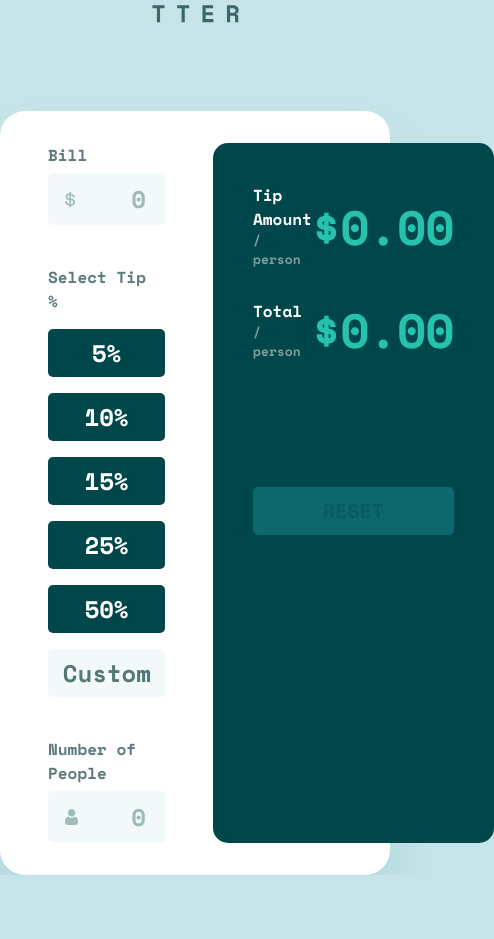
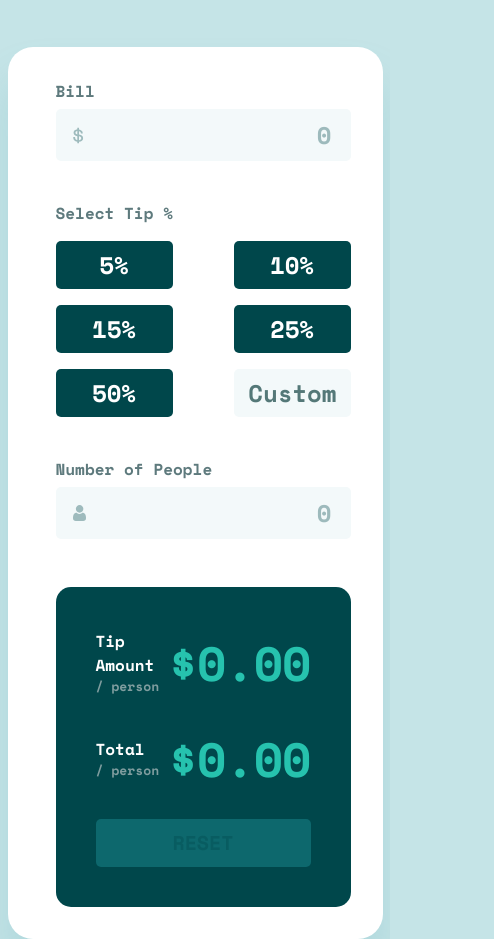
Before and after one commit to ostapyshyn/FM-Tip-calculator-app, a React (Create React App) app: page / in a window 390 px wide. Shown: the whole page, 494 px wide, since content can reach past the window. Before the commit the page ends 875 px from the top, so only its background shows below. Built offline with nearby package versions, Linux system fonts and the light colour scheme.

Commit message:
Start mobile

```diff
--- a/src/components/Calculator/Calculator.module.scss
+++ b/src/components/Calculator/Calculator.module.scss
@@ -1,3 +1,5 @@
+@import '../../index.scss';
+
 .logo {
   margin-bottom: 88px;
 }
@@ -11,9 +13,13 @@
   padding-left: 48px;
   padding-right: 32px;
   padding-block: 32px;
-
   display: flex;
   gap: 48px;
+
+  @include mq(768px) {
+    flex-direction: column;
+    max-width: 375px;
+  }
 
   .info {
     width: 100%;
@@ -166,6 +172,9 @@
       &:active {
         transform: scale(0.98);
       }
+      @include mq(768px) {
+        margin-top: 0px;
+      }
     }
 
     .outlined {
--- a/src/index.js
+++ b/src/index.js
@@ -1,6 +1,6 @@
 import React from 'react';
 import ReactDOM from 'react-dom/client';
-import './index.css';
+import './index.scss';
 import App from './App';
 
 const root = ReactDOM.createRoot(document.getElementById('root'));
```
Also changed, not shown: src/index.scss (renamed from src/index.css).
